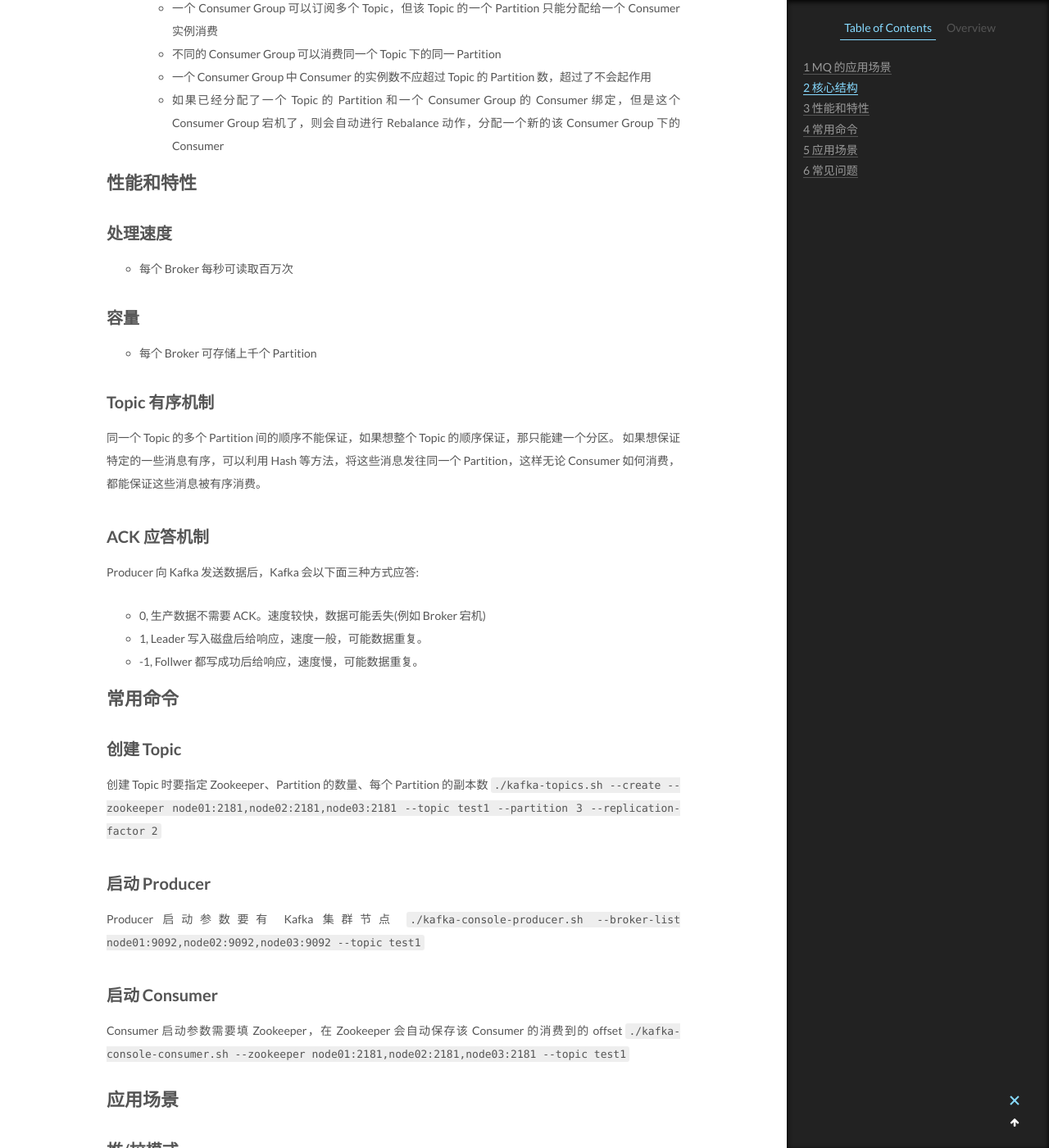
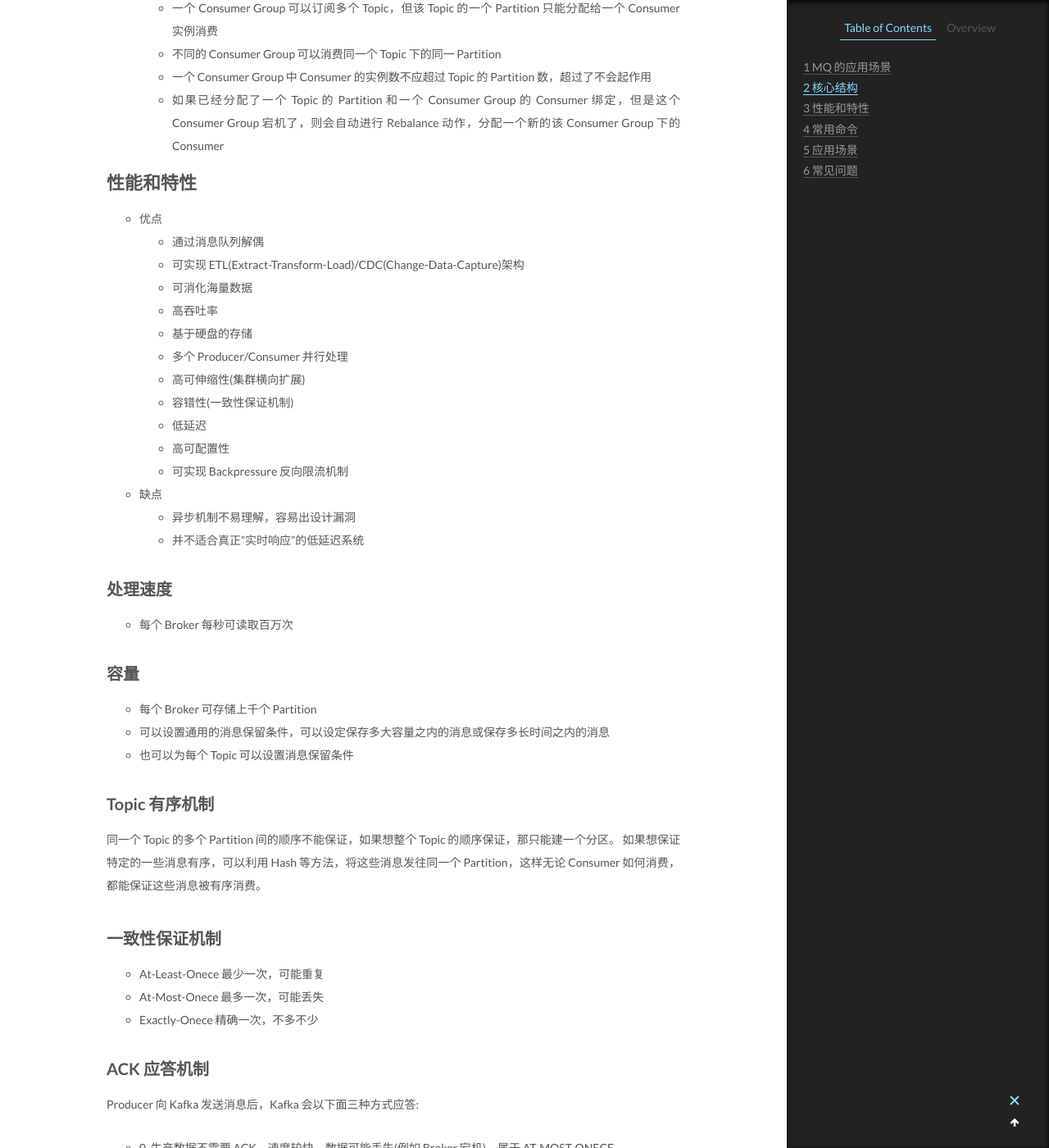
Before and after one commit to CodeHunter2006/CodeHunter2006.github.io, a Jekyll site: the page built from _posts/2020-05-31-Kafka_Basic.md, in a window 1280 px wide and 1400 px high, scrolled down 3293 px. Shown: the whole window at 82% size. Built offline with Jekyll 4.4.1, drawn with Linux system fonts in a browser that asks for light colours; some of the changed text lies outside the part shown.

Commit message:
[doc]: add contents.

```diff
--- a/_posts/2020-05-31-Kafka_Basic.md
+++ b/_posts/2020-05-31-Kafka_Basic.md
@@ -67,6 +67,22 @@
 
 # 性能和特性
 
+- 优点
+  - 通过消息队列解偶
+  - 可实现 ETL(Extract-Transform-Load)/CDC(Change-Data-Capture)架构
+  - 可消化海量数据
+  - 高吞吐率
+  - 基于硬盘的存储
+  - 多个 Producer/Consumer 并行处理
+  - 高可伸缩性(集群横向扩展)
+  - 容错性(一致性保证机制)
+  - 低延迟
+  - 高可配置性
+  - 可实现 Backpressure 反向限流机制
+- 缺点
+  - 异步机制不易理解，容易出设计漏洞
+  - 并不适合真正"实时响应"的低延迟系统
+
 ## 处理速度
 
 - 每个 Broker 每秒可读取百万次
@@ -74,19 +90,38 @@
 ## 容量
 
 - 每个 Broker 可存储上千个 Partition
+- 可以设置通用的消息保留条件，可以设定保存多大容量之内的消息或保存多长时间之内的消息
+- 也可以为每个 Topic 可以设置消息保留条件
 
 ## Topic 有序机制
 
 同一个 Topic 的多个 Partition 间的顺序不能保证，如果想整个 Topic 的顺序保证，那只能建一个分区。
 如果想保证特定的一些消息有序，可以利用 Hash 等方法，将这些消息发往同一个 Partition，这样无论 Consumer 如何消费，都能保证这些消息被有序消费。
 
+## 一致性保证机制
+
+- At-Least-Onece 最少一次，可能重复
+- At-Most-Onece 最多一次，可能丢失
+- Exactly-Onece 精确一次，不多不少
+
 ## ACK 应答机制
 
-Producer 向 Kafka 发送数据后，Kafka 会以下面三种方式应答:
+Producer 向 Kafka 发送消息后，Kafka 会以下面三种方式应答:
 
-- 0, 生产数据不需要 ACK。速度较快，数据可能丢失(例如 Broker 宕机)
-- 1, Leader 写入磁盘后给响应，速度一般，可能数据重复。
-- -1, Follwer 都写成功后给响应，速度慢，可能数据重复。
+- 0, 生产数据不需要 ACK。速度较快，数据可能丢失(例如 Broker 宕机)。属于 AT-MOST-ONECE
+- 1, Leader 写入磁盘后给响应，速度一般，可能数据重复。属于 AT-LEAST-ONECE
+- -1, Follwer 都写成功后给响应，速度慢，可能数据重复。属于 AT-LEAST-ONECE
+
+Kafka 向订阅的 Consumer 发送消息，符合 AT-LEAST-ONECE 机制。Consumer 应答后则认为收到了消息，否则会重试。
+
+- Kafka 原生不提供 Exactly-Onece 机制，但是可以使用 KAFKA STREAMS 等第三方库 实现。Exactly-Onece 机制的关键是对每个消息进行唯一标识并判断是否重复，由 Kafka 保证 At-Least-Onece。
+
+## 权衡组合
+
+通常 Kafka 集群有下面两种使用模式：
+
+1. RELIABILITY(高可靠)+CONSISTENCY(一致性)
+2. AVAILABILITY(高可用)+HIGH-THROUGHPUT(高吞吐量)+LOW-LATENCY(低延迟)
 
 # 常用命令
 
```
